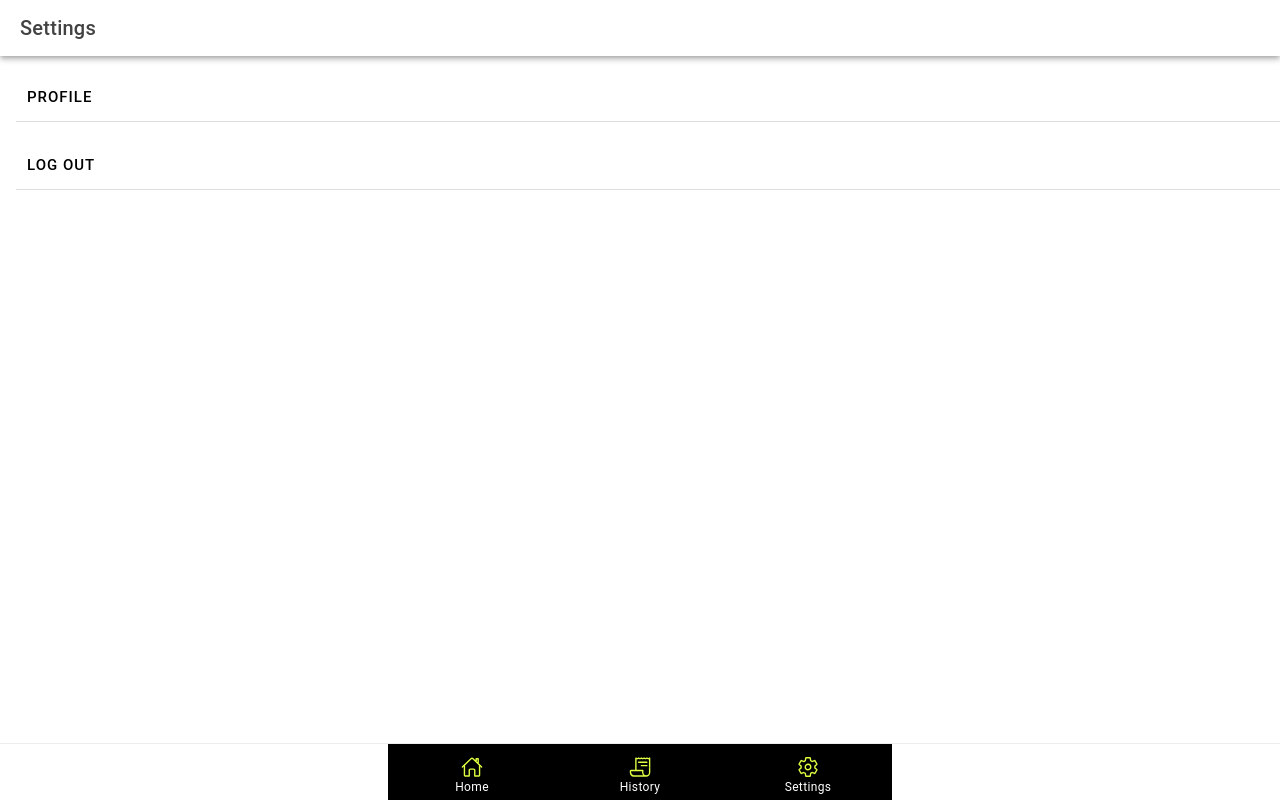
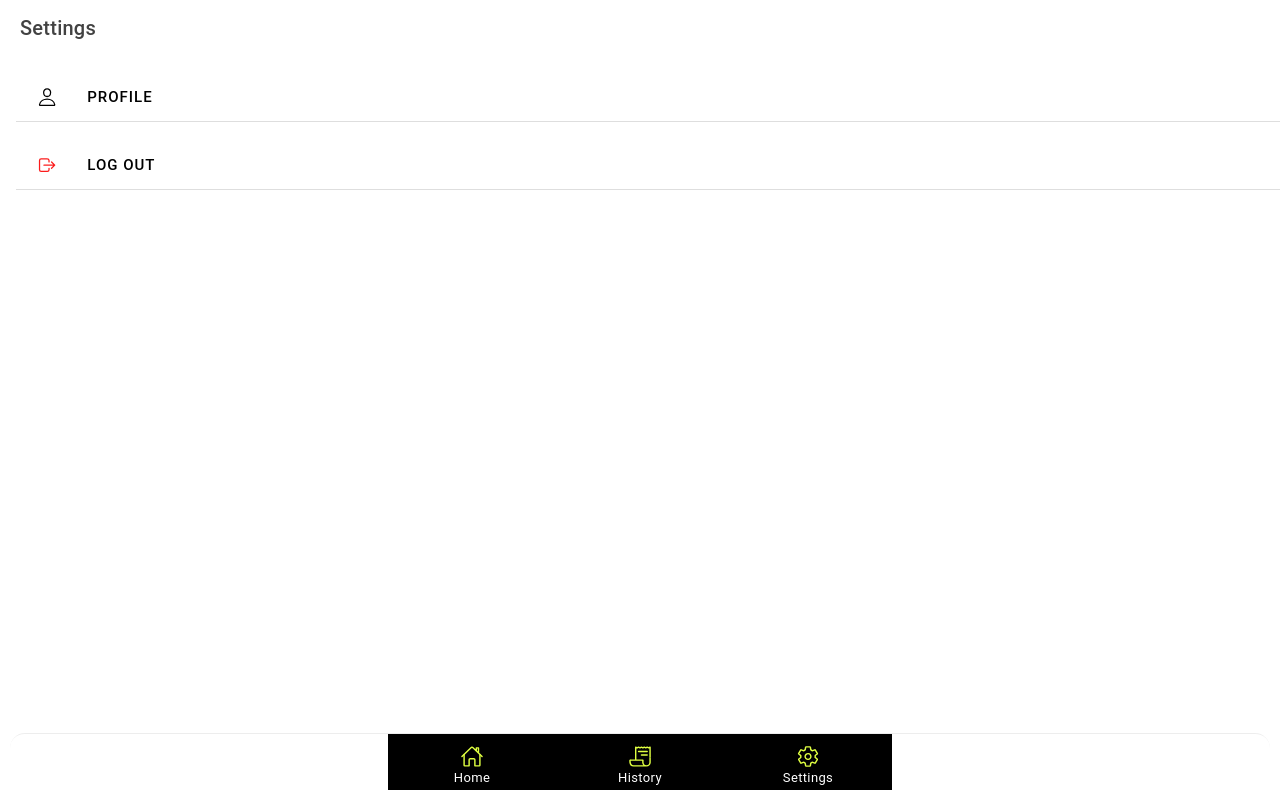
Before and after one commit to NASTAFTechnologies/Drive-Application, a React (Vite) app: page /menu/setting in a window 1280 px wide. Built offline with nearby package versions, Linux system fonts and the light colour scheme; sample sign-in values are in the browser's storage.

Commit message:
Update for History page css and popup funcations

```diff
--- a/package.json
+++ b/package.json
@@ -12,12 +12,14 @@
     "lint": "eslint"
   },
   "dependencies": {
+    "@capacitor/android": "^5.1.1",
     "@capacitor/app": "5.0.5",
-    "@capacitor/core": "5.1.1",
+    "@capacitor/core": "^5.1.1",
     "@capacitor/haptics": "5.0.5",
     "@capacitor/keyboard": "5.0.5",
     "@capacitor/status-bar": "5.0.5",
     "@ionic/react": "^7.0.0",
+    "@ionic/react-hooks": "^0.0.8",
     "@ionic/react-router": "^7.0.0",
     "@react-google-maps/api": "^2.18.1",
     "@types/react-router": "^5.1.20",
@@ -32,7 +34,7 @@
     "xlsx": "^0.18.5"
   },
   "devDependencies": {
-    "@capacitor/cli": "5.1.1",
+    "@capacitor/cli": "^5.1.1",
     "@testing-library/jest-dom": "^5.16.5",
     "@testing-library/react": "^14.0.0",
     "@testing-library/user-event": "^14.4.3",
--- a/src/components/History/History.tsx
+++ b/src/components/History/History.tsx
@@ -86,7 +86,7 @@ const TripSheet: React.FC = () => {
 
   return (
     <IonPage>
-      <IonHeader>
+      <IonHeader className='header-title'>
         <IonToolbar>
           <IonTitle>History</IonTitle>
         </IonToolbar>
--- a/src/components/Home/Home.css
+++ b/src/components/Home/Home.css
@@ -1,4 +1,8 @@
-.header{
+.header-title {
+    box-shadow: none;
+}
+
+.header {
     display: flex;
     flex-direction: row-reverse;
 }
--- a/src/components/Home/Home.tsx
+++ b/src/components/Home/Home.tsx
@@ -29,7 +29,7 @@ const Home: React.FC = () => {
   };
   return (
     <IonPage>
-      <IonHeader>
+      <IonHeader className='header-title'>
         <IonToolbar>
           <div className='header'>
             <IonButton fill="clear" onClick={handleLogout}>
--- a/src/components/Menu/Menu.css
+++ b/src/components/Menu/Menu.css
@@ -1,4 +1,13 @@
+.tab-bar-menu {
+  background-color: transparent !important;
+  margin: 0px 10px 10px 10px;
+  display: flex;
+  box-shadow: none;
+  border-radius: 15px;
+}
+
 .Menu-Button {
+  padding: 5px;
   background: #000;
   transition: 0.5s;
 }
@@ -16,8 +25,10 @@
 .Menu-icon {
   color: #dfff41;
   transition: 0.5s;
+  font-size: 30px;
 }
 
 .Menu-lable {
   color: #fff;
+  font-size: 13px;
 }
--- a/src/components/Menu/Menu.tsx
+++ b/src/components/Menu/Menu.tsx
@@ -53,7 +53,7 @@ const Menu: React.FC = () => {
             <Redirect to="/menu/home" />
           </Route>
         </IonRouterOutlet>
-        <IonTabBar slot="bottom">
+        <IonTabBar slot="bottom" className='tab-bar-menu'>
           <IonTabButton
             tab="Menu1"
             href="/menu/home"
--- a/src/components/Settings/Setting.css
+++ b/src/components/Settings/Setting.css
@@ -2,11 +2,17 @@
   padding: 10px 0px;
 
 }
-/*
-.list-container {
-  box-shadow: rgba(0, 0, 0, 0.12) 0px 4px 16px;
-  margin: 10px 10px 0px 10px;
-} */
+
+.profile-icon {
+  margin-right: 30px;
+  margin-left: 10px;
+}
+
+.logout-icon {
+  margin-right: 30px;
+  margin-left: 10px;
+  color: rgb(252, 28, 28);
+}
 
 .List {
   text-transform: uppercase;
--- a/src/components/Settings/Settings.tsx
+++ b/src/components/Settings/Settings.tsx
@@ -1,7 +1,8 @@
 import React, { useEffect } from 'react';
 import { useHistory } from 'react-router-dom';
-import { IonPage, IonHeader, IonToolbar, IonTitle, IonContent, IonList, IonItem, IonLabel, IonButton } from '@ionic/react';
+import { IonPage, IonHeader, IonToolbar, IonTitle, IonContent, IonList, IonItem, IonLabel, IonButton, IonIcon } from '@ionic/react';
 import './Setting.css';
+import { logOutOutline, personOutline } from 'ionicons/icons';
 
 const Settings: React.FC = () => {
   const history = useHistory();
@@ -20,7 +21,7 @@ const Settings: React.FC = () => {
 
   return (
     <IonPage>
-      <IonHeader>
+      <IonHeader className='header-title'>
         <IonToolbar>
           <IonTitle>Settings</IonTitle>
         </IonToolbar>
@@ -31,17 +32,21 @@ const Settings: React.FC = () => {
             <div className="list-item" onClick={() => history.push('/menu/settings/profile')}>
               <IonItem>
                 <IonButton fill="clear" className="List">
-                  <IonLabel className='label'>Profile</IonLabel>
+                  <IonIcon className='profile-icon' slot="start" icon={personOutline} />
+                  <IonLabel className="label">Profile</IonLabel>
                 </IonButton>
               </IonItem>
             </div>
+
             <div className="list-item" onClick={handleLogout}>
               <IonItem>
                 <IonButton fill="clear" className="List">
-                  <IonLabel className='label'>Log Out</IonLabel>
+                  <IonIcon className='logout-icon' slot="start" icon={logOutOutline} />
+                  <IonLabel className="label">Log Out</IonLabel>
                 </IonButton>
               </IonItem>
             </div>
+
           </IonList>
         </div>
       </IonContent>
```
Also changed, not shown: 1 other file (tests, documents, lock files or other folders). Lines whose indentation alone changed are shown as unchanged.
